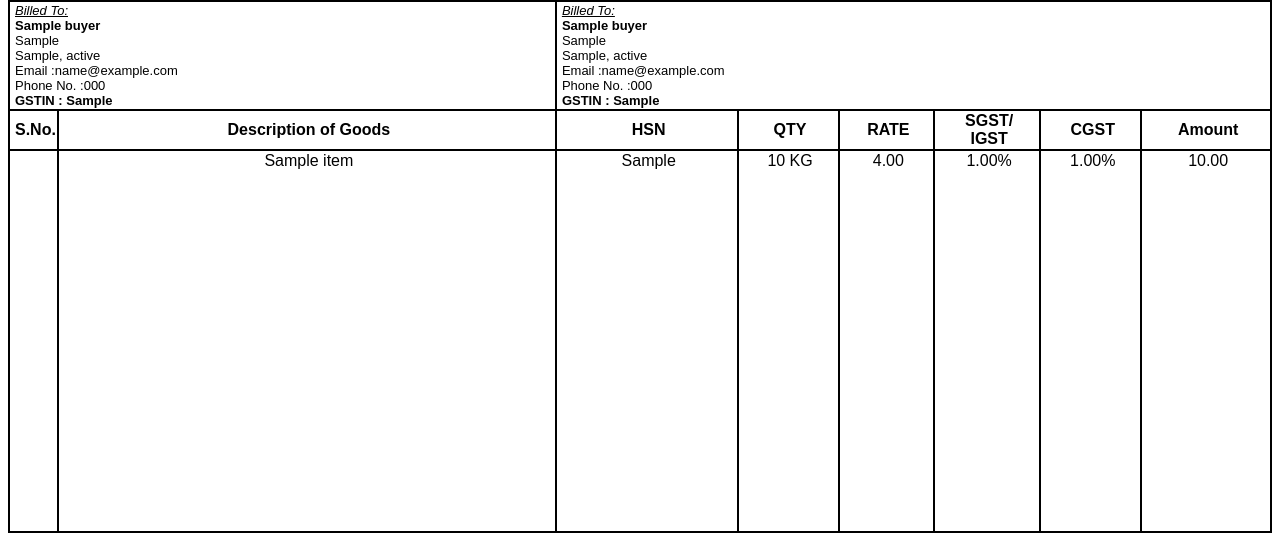
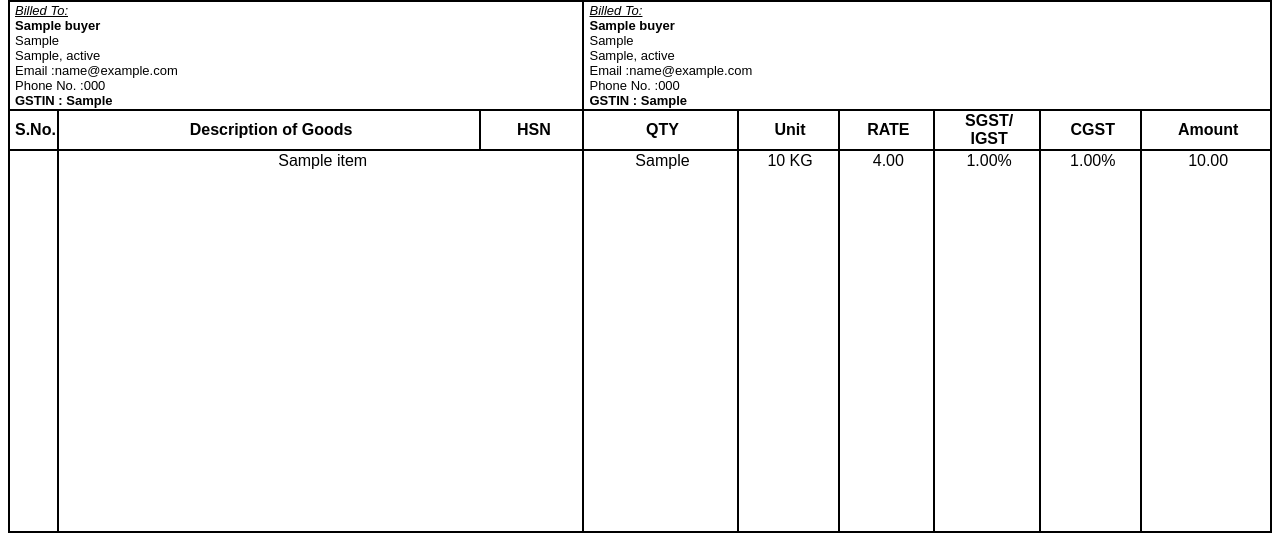
Before and after one commit to Sahil0215/vercceldemo, a Django app: page /print_invoice/1/ in a window 1280 px wide. Shown: the part 189-722 px from the top of the page. Run offline with Django 5.2, Linux system fonts and the light colour scheme; a user stored in the database is signed in; tables that the repository leaves empty hold one stand-in row (values such as "Sample post").

Commit message:
commit50

```diff
--- a/demo/bill/models.py
+++ b/demo/bill/models.py
@@ -76,7 +76,7 @@ class billedItem(models.Model):
     quantity = models.PositiveIntegerField(default=0)
     rate = models.DecimalField(max_digits=20, decimal_places=2)
     amount = models.DecimalField(max_digits=20, decimal_places=2)
-
+    unit = models.CharField(max_length=5, blank=True, null=True)
     def __str__(self):
         return f"Billed Item: {self.item_details.name} - Quantity: {self.quantity}"
 
--- a/demo/bill/templates/add_invoice.html
+++ b/demo/bill/templates/add_invoice.html
@@ -80,6 +80,9 @@
 
                     <label>Quantity:</label>
                     <input type="number" name="quantity${i}"><br>
+
+                    <label>Unit:</label>
+                    <input type="text" name="unit${i}"><br>
                 `;
             }
             container.innerHTML = fieldsHTML;
--- a/demo/bill/templates/view.html
+++ b/demo/bill/templates/view.html
@@ -118,9 +118,10 @@
             </tr>
             <tr class="bold">
                 <td style="width: 10px;">S.No.</td>
-                <td colspan="5">Description of Goods</td>
+                <td colspan="4">Description of Goods</td>
                 <td>HSN</td>
                 <td>QTY</td>
+                <td>Unit</td>
                 <td>RATE</td>
                 <td>SGST/<br>IGST</td>
                 <td>CGST</td>
--- a/demo/bill/views.py
+++ b/demo/bill/views.py
@@ -499,6 +499,7 @@ def add_invoice(request):
             item_details = item.objects.get(id=item_details_id)
             quantity = int(request.POST.get('quantity' + str(i)))
             rate = Decimal(request.POST.get('rate' + str(i)))
+            unit = request.POST.get('unit' + str(i))
             amount = quantity * rate
             taxable_amt += amount
             avg_sgst += item_details.sgst
@@ -508,6 +509,7 @@ def add_invoice(request):
                 item_details=item_details,
                 quantity=quantity,
                 rate=rate,
+                unit=unit,
                 amount=amount
             )
             billedItem_object.save()
```
Also changed, not shown: demo/bill/migrations/0009_billeditem_unit.py (added).
